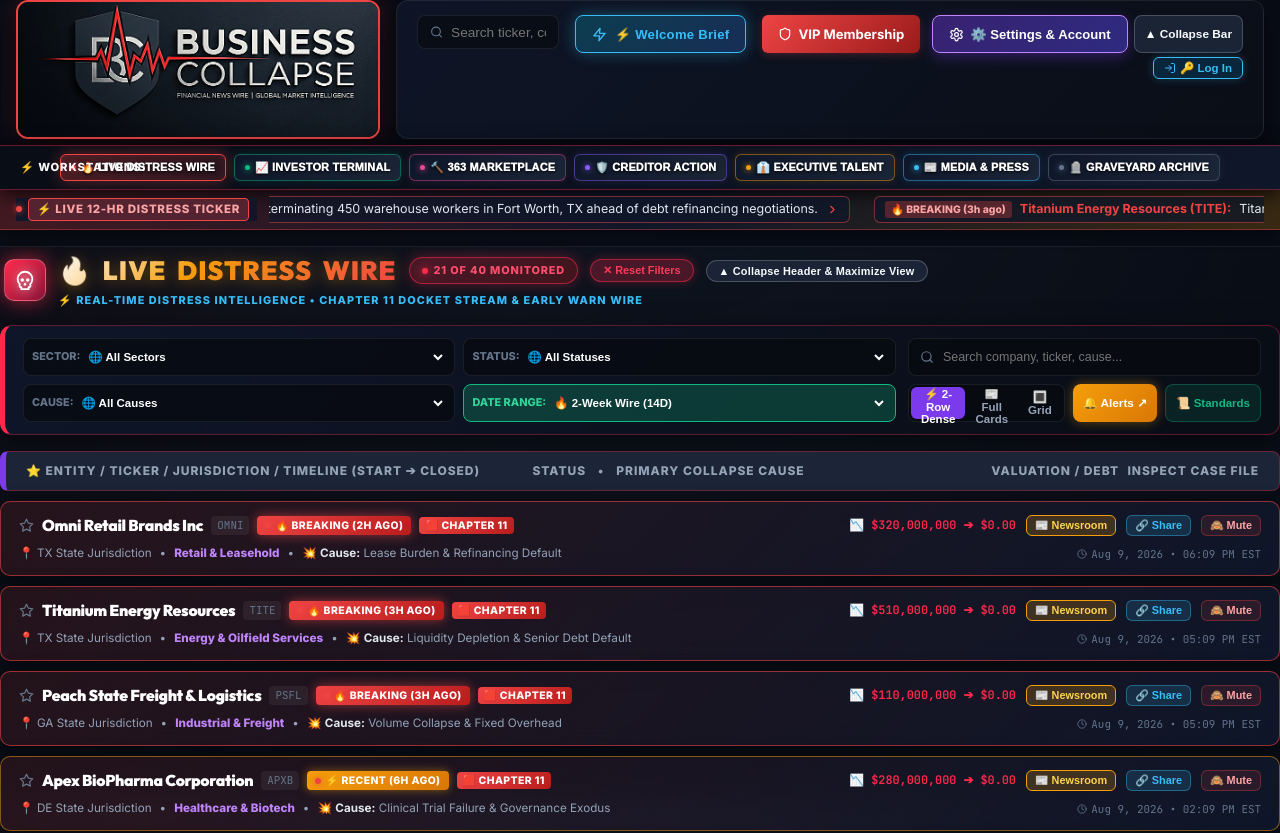
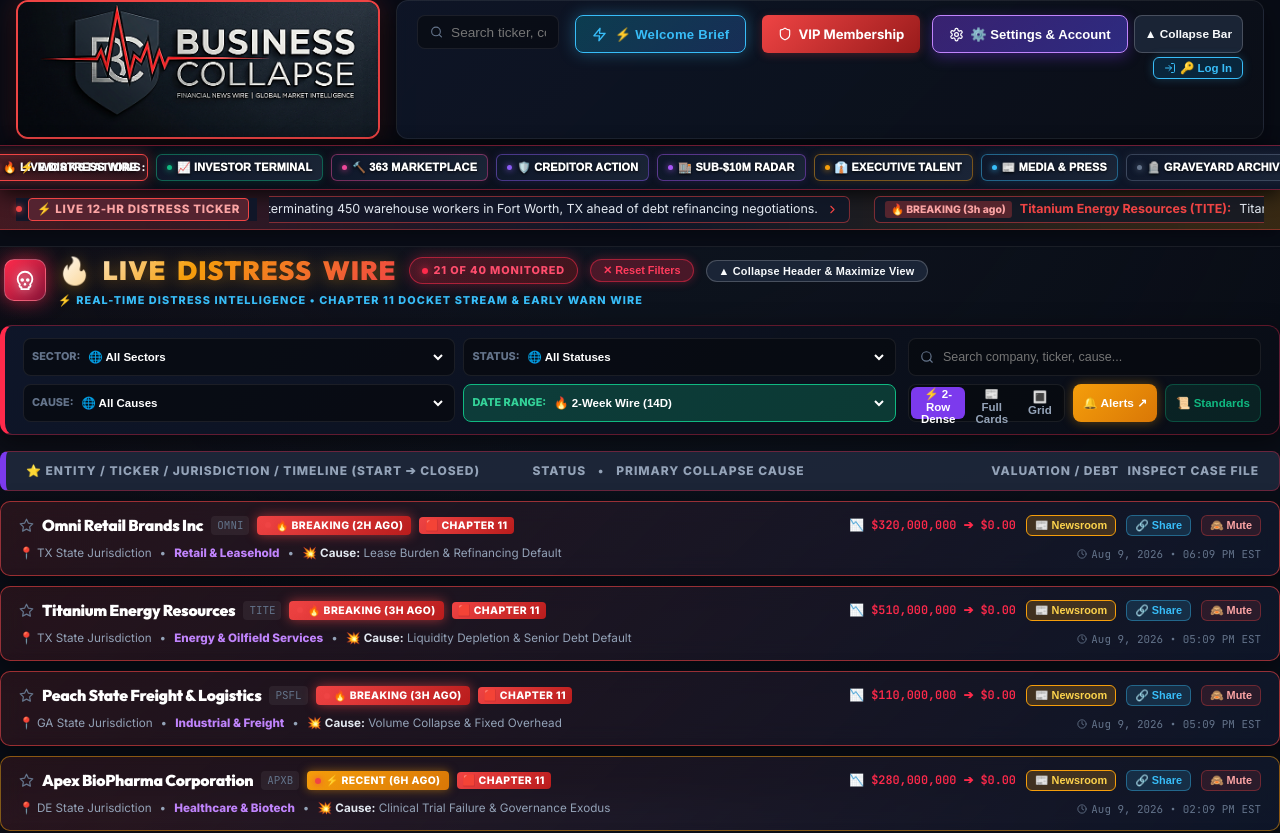
Before and after one commit to dlc92126/BusinessCollapse.Com, a React (Vite) app: page / in a window 1280 px wide. Shown: the top 833 px of the page. Built offline with nearby package versions, Linux system fonts and the light colour scheme.

Commit message:
feat: add dedicated 1-click SUB- RADAR workstation button to top navigation bar

```diff
--- a/src/components/Header.jsx
+++ b/src/components/Header.jsx
@@ -549,11 +549,14 @@
             { id: 'investor', label: '📈 INVESTOR TERMINAL', color: '#10B981', desc: 'Distress Heatmap, DIP Loans & Waterfall' },
             { id: 'marketplace', label: '🔨 363 MARKETPLACE', color: '#EC4899', desc: '363 Auction Directory & Diligence Vault' },
             { id: 'creditor', label: '🛡️ CREDITOR ACTION', color: '#8B5CF6', desc: 'Form 410 Claim Wizard & Bar Dates' },
+            { id: 'sub10m', label: '🏬 SUB-$10M RADAR', color: '#A855F7', desc: 'Sub-$10M Subchapter V Regional Distress Radar' },
             { id: 'headhunter', label: '👔 EXECUTIVE TALENT', color: '#F59E0B', desc: 'Talent Raid Radar & WARN Feed' },
             { id: 'media', label: '📰 MEDIA & PRESS', color: '#38BDF8', desc: 'AI Newsroom, AP Wires & Editorial Suite' },
             { id: 'graveyard_archive', label: '🪦 GRAVEYARD ARCHIVE', color: '#64748B', desc: 'Post-Mortem Discharged Insolvencies & Final Decrees' }
           ].map(ws => {
-            const isActive = activeWorkspace === ws.id || (ws.id === 'graveyard_archive' && activeTab === 'graveyard_archive');
+            const isActive = activeWorkspace === ws.id ||
+                             (ws.id === 'graveyard_archive' && activeTab === 'graveyard_archive') ||
+                             (ws.id === 'sub10m' && activeTab === 'sub10m');
             return (
               <button
                 key={ws.id}
@@ -561,6 +564,9 @@
                   if (ws.id === 'graveyard_archive') {
                     setActiveWorkspace('all');
                     if (setActiveTab) setActiveTab('graveyard_archive');
+                  } else if (ws.id === 'sub10m') {
+                    setActiveWorkspace('all');
+                    if (setActiveTab) setActiveTab('sub10m');
                   } else {
                     setActiveWorkspace(ws.id);
                     if (ws.id === 'all' && setActiveTab) setActiveTab('graveyard');
```
